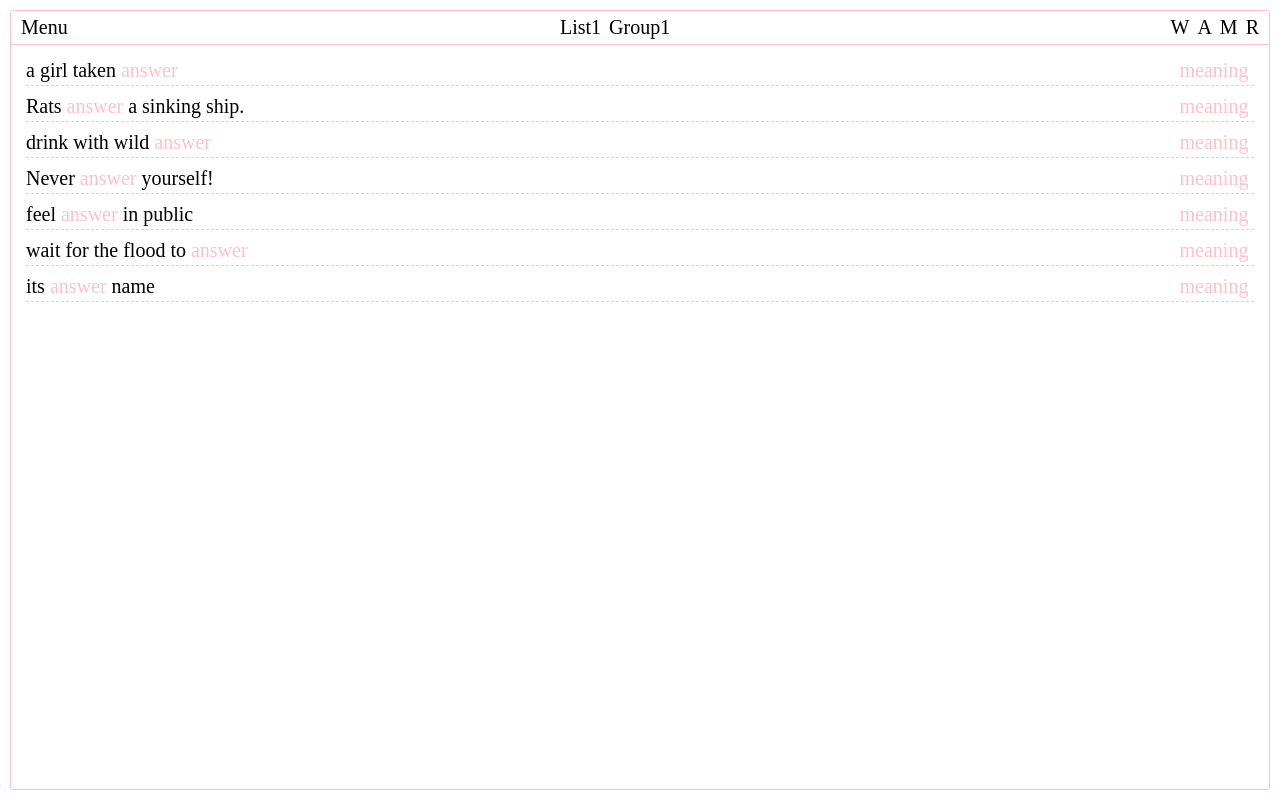
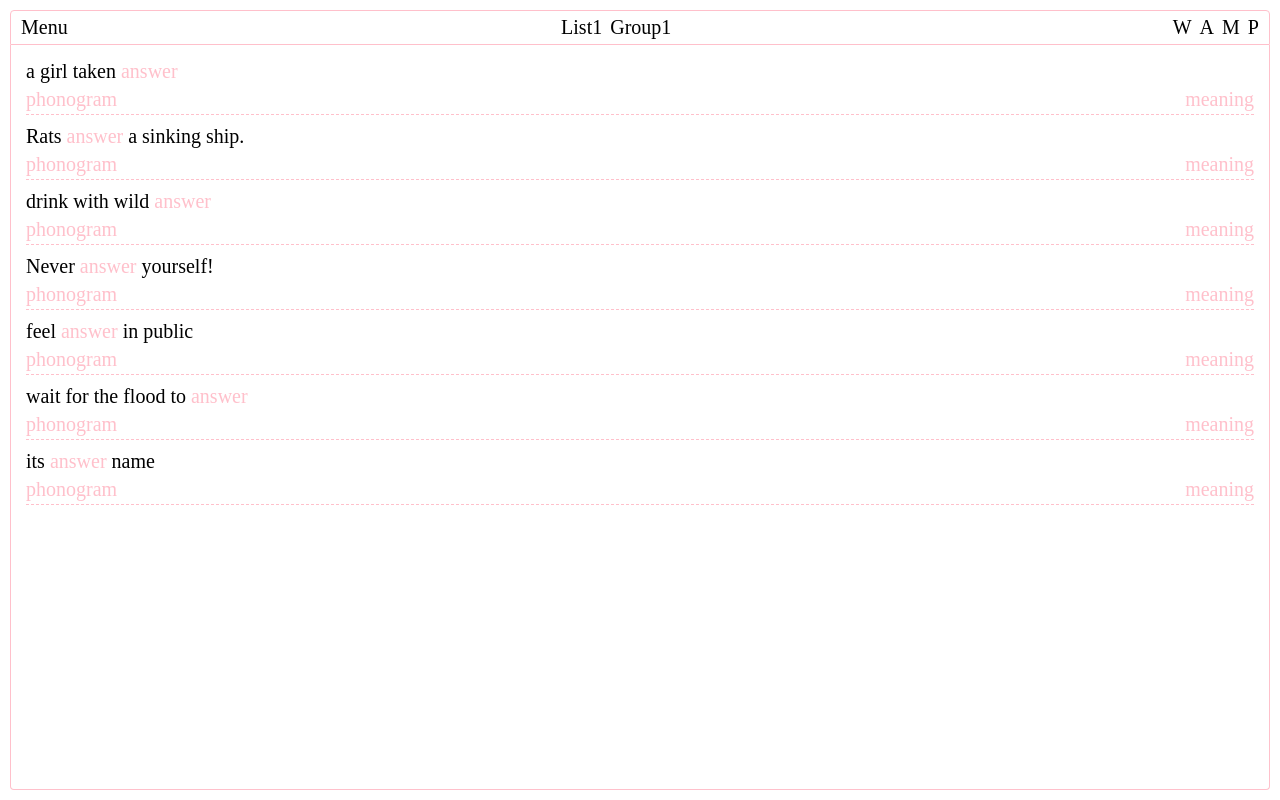
Before and after one commit to Kyrie890514/words-memorize, a Vue app: page / in a window 1280 px wide. Built offline with nearby package versions, Linux system fonts and the light colour scheme.

Commit message:
phonogram

```diff
--- a/src/components/WordWrapper.tsx
+++ b/src/components/WordWrapper.tsx
@@ -1,4 +1,4 @@
-import type { Word } from '@/type'
+import type { Word } from '@/data/type'
 import { defineComponent, watch, ref, type PropType } from 'vue'
 import '../style/WordWrapper.scss'
 
@@ -21,27 +21,35 @@ export default defineComponent({
 			type: Boolean,
 			required: true
 		},
+		isShowAllPhonogram: {
+			type: Boolean,
+			required: true
+		}
 	},
 	setup(props) {
 		const isShowAnswer = ref(false)
 		const isShowMeaning = ref(false)
+		const isShowPhonogram = ref(false)
 		function changeIsShowAnswer(value?: boolean) {
 			!props.isShowAllAnswer && (isShowAnswer.value = value ?? !isShowAnswer.value)
 		}
 		function changeIsShowMeaning(value?: boolean) {
 			!props.isShowAllMeaning && (isShowMeaning.value = value ?? !isShowMeaning.value)
 		}
+		function changeIsShowPhonogram(value?: boolean) {
+			isShowPhonogram.value = value ?? !isShowPhonogram.value
+		}
 		watch(() => props.word.middle, () => {
 			isShowAnswer.value = false
 			isShowMeaning.value = false
 		})
-		return { isShowAnswer, changeIsShowAnswer, isShowMeaning, changeIsShowMeaning }
+		return { isShowAnswer, changeIsShowAnswer, isShowMeaning, changeIsShowMeaning, isShowPhonogram, changeIsShowPhonogram }
 	},
 	render() {
-		const { word, isShowAnswer, changeIsShowAnswer, isShowMeaning, changeIsShowMeaning, isShowWordOnly, isShowAllAnswer, isShowAllMeaning } = this
+		const { word, isShowAnswer, changeIsShowAnswer, isShowMeaning, changeIsShowMeaning, isShowPhonogram, changeIsShowPhonogram, isShowWordOnly, isShowAllAnswer, isShowAllMeaning, isShowAllPhonogram } = this
 		return (
 			<div class='word-wrapper'>
-				<div class='left-wrapper'>
+				<div class='top-wrapper'>
 					{!isShowWordOnly && word.left && <span class='left'>{word.left}&nbsp;</span>}
 					{
 						isShowAllAnswer || isShowAnswer
@@ -50,12 +58,21 @@ export default defineComponent({
 					}
 					{!isShowWordOnly && word.right && <span class='right'>{word.right}</span>}
 				</div>
-				<div class='right-wrapper' onClick={() => changeIsShowMeaning()}>
-					{
-						isShowAllMeaning || isShowMeaning
-							? <span class='meaning show' >{word.meaning}</span>
-							: <span class='meaning hidden'>meaning</span>
-					}
+				<div class='bottom-wrapper'>
+					<div class='left-wrapper' onClick={() => changeIsShowPhonogram()}>
+						{
+							isShowAllPhonogram || isShowPhonogram
+								? <span class='phonogram show'>{word.phonogram}</span>
+								: <span class='phonogram hidden'>phonogram</span>
+						}
+					</div>
+					<div class='right-wrapper' onClick={() => changeIsShowMeaning()}>
+						{
+							isShowAllMeaning || isShowMeaning
+								? <span class='meaning show'>{word.meaning}</span>
+								: <span class='meaning hidden'>meaning</span>
+						}
+					</div>
 				</div>
 			</div>
 		)
--- a/src/components/WordsContent.tsx
+++ b/src/components/WordsContent.tsx
@@ -1,5 +1,5 @@
 import { defineComponent, ref, type PropType } from 'vue'
-import type { Content } from '../type'
+import type { Content } from '../data/type'
 import '../style/WordsContent.scss'
 
 export default defineComponent({
--- a/src/components/WordsMenu.tsx
+++ b/src/components/WordsMenu.tsx
@@ -1,5 +1,5 @@
 import { defineComponent, ref, Teleport, type PropType } from 'vue'
-import type { Content } from '../type'
+import type { Content } from '../data/type'
 import WordsContent from './WordsContent'
 import '../style/WordsMenu.scss'
 
@@ -30,8 +30,12 @@ export default defineComponent({
 			type: Boolean,
 			required: true
 		},
+		isShowAllPhonogram: {
+			type: Boolean,
+			required: true
+		}
 	},
-	emits: ['currentChange', 'isShowWordOnlyChange', 'isShowAllAnswerChange', 'isShowAllMeaningChange', 'reload'],
+	emits: ['currentChange', 'isShowWordOnlyChange', 'isShowAllAnswerChange', 'isShowAllMeaningChange', 'isShowAllPhonogramChange', 'reload'],
 	setup(props, { emit }) {
 		function changeCurrent(list: string, group?: string) {
 			emit('currentChange', list, group)
@@ -49,20 +53,23 @@ export default defineComponent({
 		function changeIsShowAllMeaning() {
 			emit('isShowAllMeaningChange')
 		}
+		function changeIsShowAllPhonogram() {
+			emit('isShowAllPhonogramChange')
+		}
 		function reload() {
 			emit('reload')
 		}
-		return { changeIsShow, changeCurrent, wordsContent, changeIsShowWordOnly, changeisShowAllAnswer, changeIsShowAllMeaning, reload }
+		return { changeIsShow, changeCurrent, wordsContent, changeIsShowWordOnly, changeisShowAllAnswer, changeIsShowAllMeaning, changeIsShowAllPhonogram, reload }
 	},
 	render() {
-		const { changeIsShow, currentList, currentGroup, content, changeCurrent, changeIsShowWordOnly, changeisShowAllAnswer, changeIsShowAllMeaning, isShowWordOnly, isShowAllAnswer, isShowAllMeaning, reload } = this
+		const { changeIsShow, currentList, currentGroup, content, changeCurrent, changeIsShowWordOnly, changeisShowAllAnswer, changeIsShowAllMeaning, changeIsShowAllPhonogram, isShowWordOnly, isShowAllAnswer, isShowAllMeaning, isShowAllPhonogram, reload } = this
 		return (
 			<div class='menu'>
 				<div class='menu-wrapper'>
 					<div>
 						<span onClick={changeIsShow}>Menu</span>
 					</div>
-					<div class='title'>
+					<div class='title' onClick={reload}>
 						<span>{currentList}</span>
 						<span>{currentGroup}</span>
 					</div>
@@ -70,7 +77,7 @@ export default defineComponent({
 						<span class={isShowWordOnly && 'is-toggle'} onClick={changeIsShowWordOnly}>W</span>
 						<span class={isShowAllAnswer && 'is-toggle'} onClick={changeisShowAllAnswer}>A</span>
 						<span class={isShowAllMeaning && 'is-toggle'} onClick={changeIsShowAllMeaning}>M</span>
-						<span onClick={reload}>R</span>
+						<span class={isShowAllPhonogram && 'is-toggle'} onClick={changeIsShowAllPhonogram}>P</span>
 					</div>
 				</div>
 				<Teleport to='#app'>
--- a/src/components/WordsWrapper.tsx
+++ b/src/components/WordsWrapper.tsx
@@ -1,5 +1,5 @@
 import { defineComponent, type PropType } from 'vue'
-import type { Word } from '@/type'
+import type { Word } from '@/data/type'
 import WordWrapper from './WordWrapper'
 import '../style/WordsWrapper.scss'
 
@@ -22,11 +22,16 @@ export default defineComponent({
 			type: Boolean,
 			required: true
 		},
+		isShowAllPhonogram: {
+			type: Boolean,
+			required: true
+		}
 	},
 	render() {
-		const { words, isShowWordOnly, isShowAllAnswer, isShowAllMeaning } = this
+		const { words, isShowWordOnly, isShowAllAnswer, isShowAllMeaning, isShowAllPhonogram } = this
 		return <div class='words-wrapper'>
-			{words.map(word => <WordWrapper word={word} isShowWordOnly={isShowWordOnly} isShowAllAnswer={isShowAllAnswer} isShowAllMeaning={isShowAllMeaning} />)}
+			{words.map(word => <WordWrapper word={word} isShowWordOnly={isShowWordOnly} isShowAllAnswer={isShowAllAnswer}
+				isShowAllMeaning={isShowAllMeaning} isShowAllPhonogram={isShowAllPhonogram} />)}
 		</div>
 	}
 })
--- a/src/data/List1.json
+++ b/src/data/List1.json
@@ -4,43 +4,50 @@
 			"left": "a girl taken",
 			"middle": "aback",
 			"right": "",
-			"meaning": "吓"
+			"meaning": "吓",
+			"phonogram": ""
 		},
 		{
 			"left": "Rats",
 			"middle": "abandon",
 			"right": "a sinking ship.",
-			"meaning": "逃离"
+			"meaning": "逃离",
+			"phonogram": ""
 		},
 		{
 			"left": "drink with wild",
 			"middle": "abandon",
 			"right": "",
-			"meaning": "放纵"
+			"meaning": "放纵",
+			"phonogram": ""
 		},
 		{
 			"left": "Never",
 			"middle": "abase",
 			"right": "yourself!",
-			"meaning": "自卑"
+			"meaning": "自卑",
+			"phonogram": ""
 		},
 		{
 			"left": "feel",
 			"middle": "abashed",
 			"right": "in public",
-			"meaning": "羞愧"
+			"meaning": "羞愧",
+			"phonogram": ""
 		},
 		{
 			"left": "wait for the flood to",
 			"middle": "abate",
 			"right": "",
-			"meaning": "退去"
+			"meaning": "退去",
+			"phonogram": ""
 		},
 		{
 			"left": "its",
 			"middle": "abbreviated",
 			"right": "name",
-			"meaning": "缩写"
+			"meaning": "缩写",
+			"phonogram": ""
 		}
 	],
 	"Group2": [
@@ -48,67 +55,78 @@
 			"left": "the",
 			"middle": "abdicated",
 			"right": "king",
-			"meaning": "退位"
+			"meaning": "退位",
+			"phonogram": ""
 		},
 		{
 			"left": "",
 			"middle": "abduct",
 			"right": "a child",
-			"meaning": "绑架"
+			"meaning": "绑架",
+			"phonogram": ""
 		},
 		{
 			"left": "",
 			"middle": "aberrant",
 			"right": "reactions of youths",
-			"meaning": "异常的"
+			"meaning": "异常的",
+			"phonogram": ""
 		},
 		{
 			"left": "",
 			"middle": "abet",
 			"right": "a crime",
-			"meaning": "教唆"
+			"meaning": "教唆",
+			"phonogram": ""
 		},
 		{
 			"left": "stop in",
 			"middle": "abeyance",
 			"right": "",
-			"meaning": "中止"
+			"meaning": "中止",
+			"phonogram": ""
 		},
 		{
 			"left": "",
 			"middle": "abhor",
 			"right": "careless attitude",
-			"meaning": "厌恶"
+			"meaning": "厌恶",
+			"phonogram": ""
 		},
 		{
 			"left": "a world without",
 			"middle": "abhorrence",
 			"right": "",
-			"meaning": "憎恨"
+			"meaning": "憎恨",
+			"phonogram": ""
 		},
 		{
 			"left": "cannot",
 			"middle": "abide",
 			"right": "the loud noise",
-			"meaning": "忍受"
+			"meaning": "忍受",
+			"phonogram": ""
 		},
 		{
 			"left": "",
 			"middle": "abide",
 			"right": "by the rules",
-			"meaning": "遵守"
+			"meaning": "遵守",
+			"phonogram": ""
 		},
 		{
 			"left": "the",
 			"middle": "abiding",
 			"right": "love",
-			"meaning": "持久的"
+			"meaning": "持久的",
+			"phonogram": ""
 		},
 		{
 			"left": "her",
 			"middle": "abject",
 			"right": "fate",
-			"meaning": "悲惨的"
+			"meaning": "悲惨的",
+			"phonogram": ""
 		}
 	],
 	"Group3": [
@@ -116,67 +134,78 @@
 			"left": "",
 			"middle": "abjure",
 			"right": "a claim",
-			"meaning": "发誓放弃"
+			"meaning": "发誓放弃",
+			"phonogram": ""
 		},
 		{
 			"left": "",
 			"middle": "abnegate",
 			"right": "the resultless love",
-			"meaning": "放弃"
+			"meaning": "放弃",
+			"phonogram": ""
 		},
 		{
 			"left": "",
 			"middle": "abnormal",
 			"right": "phenomena",
-			"meaning": "异常"
+			"meaning": "异常",
+			"phonogram": ""
 		},
 		{
 			"left": "",
 			"middle": "abolish",
 			"right": "an old tradition",
-			"meaning": "废除"
+			"meaning": "废除",
+			"phonogram": ""
 		},
 		{
 			"left": "",
 			"middle": "abominate",
 			"right": "the code weather",
-			"meaning": "厌恶"
+			"meaning": "厌恶",
+			"phonogram": ""
 		},
 		{
 			"left": "the wave of",
 			"middle": "abominable",
 			"right": "crimes",
-			"meaning": "恶劣的"
+			"meaning": "恶劣的",
+			"phonogram": ""
 		},
 		{
 			"left": "",
 			"middle": "aborted",
 			"right": "babies",
-			"meaning": "流产的"
+			"meaning": "流产的",
+			"phonogram": ""
 		},
 		{
 			"left": "",
 			"middle": "abort",
 			"right": "her travelling plan",
-			"meaning": "终止"
+			"meaning": "终止",
+			"phonogram": ""
 		},
 		{
 			"left": "an",
 			"middle": "abortive",
 			"right": "plan",
-			"meaning": "失败的"
+			"meaning": "失败的",
+			"phonogram": ""
 		},
 		{
 			"left": "",
 			"middle": "abound",
 			"right": "with confidence",
-			"meaning": "充满"
+			"meaning": "充满",
+			"phonogram": ""
 		},
 		{
 			"left": "",
 			"middle": "abundant",
 			"right": "cash",
-			"meaning": "充足的"
+			"meaning": "充足的",
+			"phonogram": ""
 		}
 	],
 	"Group4": [
@@ -184,67 +213,129 @@
 			"left": "her",
 			"middle": "aboveboard",
 			"right": "business",
-			"meaning": "正大光明的"
+			"meaning": "正大光明的",
+			"phonogram": ""
 		},
 		{
 			"left": "",
 			"middle": "abrade",
-			"right": "her shin",
-			"meaning": "擦伤"
+			"right": "her skin",
+			"meaning": "擦伤",
+			"phonogram": ""
 		},
 		{
 			"left": "his",
 			"middle": "abrasive",
 			"right": "managing style",
-			"meaning": "粗暴的"
+			"meaning": "粗暴的",
+			"phonogram": ""
 		},
 		{
 			"left": "the",
 			"middle": "abrasive",
 			"right": "surface",
-			"meaning": "粗糙的"
+			"meaning": "粗糙的",
+			"phonogram": ""
 		},
 		{
 			"left": "walk",
 			"middle": "abreast",
 			"right": "",
-			"meaning": "齐头"
+			"meaning": "齐头",
+			"phonogram": ""
 		},
 		{
 			"left": "",
 			"middle": "abridged",
 			"right": "books",
-			"meaning": "删减的"
+			"meaning": "删减的",
+			"phonogram": ""
 		},
 		{
 			"left": "",
 			"middle": "abrogate",
 			"right": "a law",
-			"meaning": "废除"
+			"meaning": "废除",
+			"phonogram": ""
 		},
 		{
 			"left": "",
 			"middle": "abrupt",
 			"right": "changes of weather",
-			"meaning": "突然"
+			"meaning": "突然",
+			"phonogram": ""
 		},
 		{
 			"left": "",
 			"middle": "absconded",
 			"right": "prisoners",
-			"meaning": "潜逃的"
+			"meaning": "潜逃的",
+			"phonogram": ""
 		},
 		{
 			"left": "",
 			"middle": "absent",
 			"right": "from school",
-			"meaning": "不在"
+			"meaning": "不在",
+			"phonogram": ""
 		},
 		{
 			"left": "his",
 			"middle": "absent",
 			"right": "mind",
-			"meaning": "心不在焉"
+			"meaning": "心不在焉",
+			"phonogram": ""
+		}
+	],
+	"Group5": [
+		{
+			"left": "fight the dark",
+			"middle": "absolutism",
+			"right": "",
+			"meaning": "专权",
+			"phonogram": ""
+		},
+		{
+			"left": "",
+			"middle": "absolve",
+			"right": "the criminals",
+			"meaning": "赦免",
+			"phonogram": ""
+		},
+		{
+			"left": "",
+			"middle": "absorb",
+			"right": "water",
+			"meaning": "吸",
+			"phonogram": ""
+		},
+		{
+			"left": "cannot",
+			"middle": "absorb",
+			"right": "those costs",
+			"meaning": "承受",
+			"phonogram": ""
+		},
+		{
+			"left": "an",
+			"middle": "absorbing",
+			"right": "story",
+			"meaning": "吸引人的",
+			"phonogram": ""
+		},
+		{
+			"left": "",
+			"middle": "abstain",
+			"right": "from smoke",
+			"meaning": "戒掉",
+			"phonogram": ""
+		},
+		{
+			"left": "her",
+			"middle": "abstemious",
+			"right": "diets",
+			"meaning": "节制的",
+			"phonogram": "[əb'sti:miəs]"
 		}
 	]
 }
--- a/src/data/List2.json
+++ b/src/data/List2.json
@@ -1,134 +1,53 @@
 {
-	"group21": [
+	"Group5": [
 		{
-			"left": "test21",
-			"middle": "answer",
-			"right": "xxx",
-			"meaning": "解释"
+			"left": "fight the dark",
+			"middle": "absolutism",
+			"right": "",
+			"meaning": "专权",
+			"phonogram": ""
 		},
 		{
-			"left": "test",
-			"middle": "answer",
-			"right": "xxx",
-			"meaning": "解释"
+			"left": "",
+			"middle": "absolve",
+			"right": "the criminals",
+			"meaning": "赦免",
+			"phonogram": ""
 		},
 		{
-			"left": "test",
-			"middle": "answer",
-			"right": "xxx",
-			"meaning": "解释"
+			"left": "",
+			"middle": "absorb",
+			"right": "water",
+			"meaning": "吸",
+			"phonogram": ""
 		},
 		{
-			"left": "test",
-			"middle": "answer",
-			"right": "xxx",
-			"meaning": "解释"
+			"left": "cannot",
+			"middle": "absorb",
+			"right": "those costs",
+			"meaning": "承受",
+			"phonogram": ""
 		},
 		{
-			"left": "test",
-			"middle": "answer",
-			"right": "xxx",
-			"meaning": "解释"
+			"left": "an",
+			"middle": "absorbing",
+			"right": "story",
+			"meaning": "吸引人的",
+			"phonogram": ""
 		},
 		{
-			"left": "test",
-			"middle": "answer",
-			"right": "xxx",
-			"meaning": "解释"
+			"left": "",
+			"middle": "abstain",
+			"right": "from smoke",
+			"meaning": "戒掉",
+			"phonogram": ""
 		},
 		{
-			"left": "test",
-			"middle": "answer",
-			"right": "xxx",
-			"meaning": "解释"
-		}
-	],
-	"group22": [
-		{
-			"left": "test22",
-			"middle": "answer",
-			"right": "xxx",
-			"meaning": "解释"
-		},
-		{
-			"left": "test",
-			"middle": "answer",
-			"right": "xxx",
-			"meaning": "解释"
-		},
-		{
-			"left": "test",
-			"middle": "answer",
-			"right": "xxx",
-			"meaning": "解释"
-		},
-		{
-			"left": "test",
-			"middle": "answer",
-			"right": "xxx",
-			"meaning": "解释"
-		},
-		{
-			"left": "test",
-			"middle": "answer",
-			"right": "xxx",
-			"meaning": "解释"
-		},
-		{
-			"left": "test",
-			"middle": "answer",
-			"right": "xxx",
-			"meaning": "解释"
-		},
-		{
-			"left": "test",
-			"middle": "answer",
-			"right": "xxx",
-			"meaning": "解释"
-		}
-	],
-	"group3": [
-		{
-			"left": "test",
-			"middle": "answer",
-			"right": "xxx",
-			"meaning": "解释"
-		},
-		{
-			"left": "test",
-			"middle": "answer",
-			"right": "xxx",
-			"meaning": "解释"
-		},
-		{
-			"left": "test",
-			"middle": "answer",
-			"right": "xxx",
-			"meaning": "解释"
-		},
-		{
-			"left": "test",
-			"middle": "answer",
-			"right": "xxx",
-			"meaning": "解释"
-		},
-		{
-			"left": "test",
-			"middle": "answer",
-			"right": "xxx",
-			"meaning": "解释"
-		},
-		{
-			"left": "test",
-			"middle": "answer",
-			"right": "xxx",
-			"meaning": "解释"
-		},
-		{
-			"left": "test",
-			"middle": "answer",
-			"right": "xxx",
-			"meaning": "解释"
+			"left": "her",
+			"middle": "abstemious",
+			"right": "diets",
+			"meaning": "节制的",
+			"phonogram": "[əb'sti:miəs]"
 		}
 	]
 }
--- a/src/data/index.ts
+++ b/src/data/index.ts
@@ -1,4 +1,4 @@
-import type { List } from '../type'
+import type { List } from './type'
 
 import List1 from './List1.json'
 import List2 from './List2.json'
--- a/src/type.ts
+++ b/src/data/type.ts
@@ -5,6 +5,7 @@ export interface Word {
 	middle: string
 	right: string
 	meaning: string
+	phonogram: string
 }
 
 export interface List {
--- a/src/style/WordWrapper.scss
+++ b/src/style/WordWrapper.scss
@@ -1,25 +1,31 @@
 .word-wrapper {
 	margin: 5px;
-	line-height: 20px;
 	display: flex;
-	flex-flow: row nowrap;
+	flex-flow: column nowrap;
 	border-bottom: 1px dashed pink;
 	padding: 5px 0;
 
-	.left-wrapper {
-		flex: 1;
+	.top-wrapper {
+		.answer {
+			&.hidden {
+				color: pink;
 			}
 
-	.right-wrapper {
-		width: 80px;
-		display: flex;
-		align-items: center;
-		justify-content: center;
+			&.show {
+				color: purple;
+			}
+		}
 	}
 
-	.answer {
-		display: inline-block;
+	.bottom-wrapper {
+		display: flex;
+		flex-flow: row nowrap;
+		justify-content: space-between;
+		align-items: center;
+		margin-top: 6px;
+		height: 20px;
 
+		.meaning {
 			&.hidden {
 				color: pink;
 			}
@@ -29,10 +35,7 @@
 			}
 		}
 
-	.meaning {
-		display: inline-block;
-		margin: 0 10px;
-
+		.phonogram {
 			&.hidden {
 				color: pink;
 			}
@@ -42,3 +45,4 @@
 			}
 		}
 	}
+}
--- a/src/views/WordsMemorize.tsx
+++ b/src/views/WordsMemorize.tsx
@@ -3,7 +3,7 @@ import { lists } from '../data/index'
 import { ref } from 'vue'
 import WordsMenu from '../components/WordsMenu'
 import WordsWrapper from '../components/WordsWrapper'
-import type { Content } from '../type'
+import type { Content } from '../data/type'
 import '../style/WordsMemorize.scss'
 
 export default defineComponent({
@@ -41,6 +41,7 @@ export default defineComponent({
 		const isShowWordOnly = ref(false)
 		const isShowAllAnswer = ref(false)
 		const isShowAllMeaning = ref(false)
+		const isShowAllPhonogram = ref(false)
 		function changeIsShowWordOnly(value?: boolean) {
 			isShowWordOnly.value = value ?? !isShowWordOnly.value
 		}
@@ -50,19 +51,23 @@ export default defineComponent({
 		function changeIsShowAllMeaning(value?: boolean) {
 			isShowAllMeaning.value = value ?? !isShowAllMeaning.value
 		}
+		function changeIsShowAllPhonogram(value?: boolean) {
+			isShowAllPhonogram.value = value ?? !isShowAllPhonogram.value
+		}
 		const key = ref(0)
 		function reload() { key.value++ }
-		return { content, currentList, currentGroup, changeCurrent, words, isShowWordOnly, isShowAllAnswer, isShowAllMeaning, changeIsShowWordOnly, changeisShowAllAnswer, changeIsShowAllMeaning, reload, key }
+		return { content, currentList, currentGroup, changeCurrent, words, isShowWordOnly, isShowAllAnswer, isShowAllMeaning, isShowAllPhonogram, changeIsShowWordOnly, changeisShowAllAnswer, changeIsShowAllMeaning, changeIsShowAllPhonogram, reload, key }
 	},
 	render() {
-		const { content, currentList, currentGroup, changeCurrent, words, isShowWordOnly, isShowAllAnswer, isShowAllMeaning, changeIsShowWordOnly, changeisShowAllAnswer, changeIsShowAllMeaning, reload, key } = this
+		const { content, currentList, currentGroup, changeCurrent, words, isShowWordOnly, isShowAllAnswer, isShowAllMeaning, isShowAllPhonogram, changeIsShowWordOnly, changeisShowAllAnswer, changeIsShowAllMeaning, changeIsShowAllPhonogram, reload, key } = this
 		return (
 			<div class='words-memorize'>
 				<WordsMenu content={content} onCurrentChange={changeCurrent} onIsShowWordOnlyChange={changeIsShowWordOnly}
 					currentList={currentList} currentGroup={currentGroup} onReload={reload}
 					isShowWordOnly={isShowWordOnly} isShowAllAnswer={isShowAllAnswer} isShowAllMeaning={isShowAllMeaning}
+					isShowAllPhonogram={isShowAllPhonogram} onIsShowAllPhonogramChange={changeIsShowAllPhonogram}
 					onIsShowAllAnswerChange={changeisShowAllAnswer} onIsShowAllMeaningChange={changeIsShowAllMeaning} />
-				<WordsWrapper key={key} words={words} isShowWordOnly={isShowWordOnly} isShowAllAnswer={isShowAllAnswer} isShowAllMeaning={isShowAllMeaning} />
+				<WordsWrapper key={key} words={words} isShowWordOnly={isShowWordOnly} isShowAllAnswer={isShowAllAnswer} isShowAllMeaning={isShowAllMeaning} isShowAllPhonogram={isShowAllPhonogram} />
 			</div >
 		)
 	}
```
Also changed, not shown: src/data/help.js (+9 -12 lines). Lines whose indentation alone changed are shown as unchanged.
